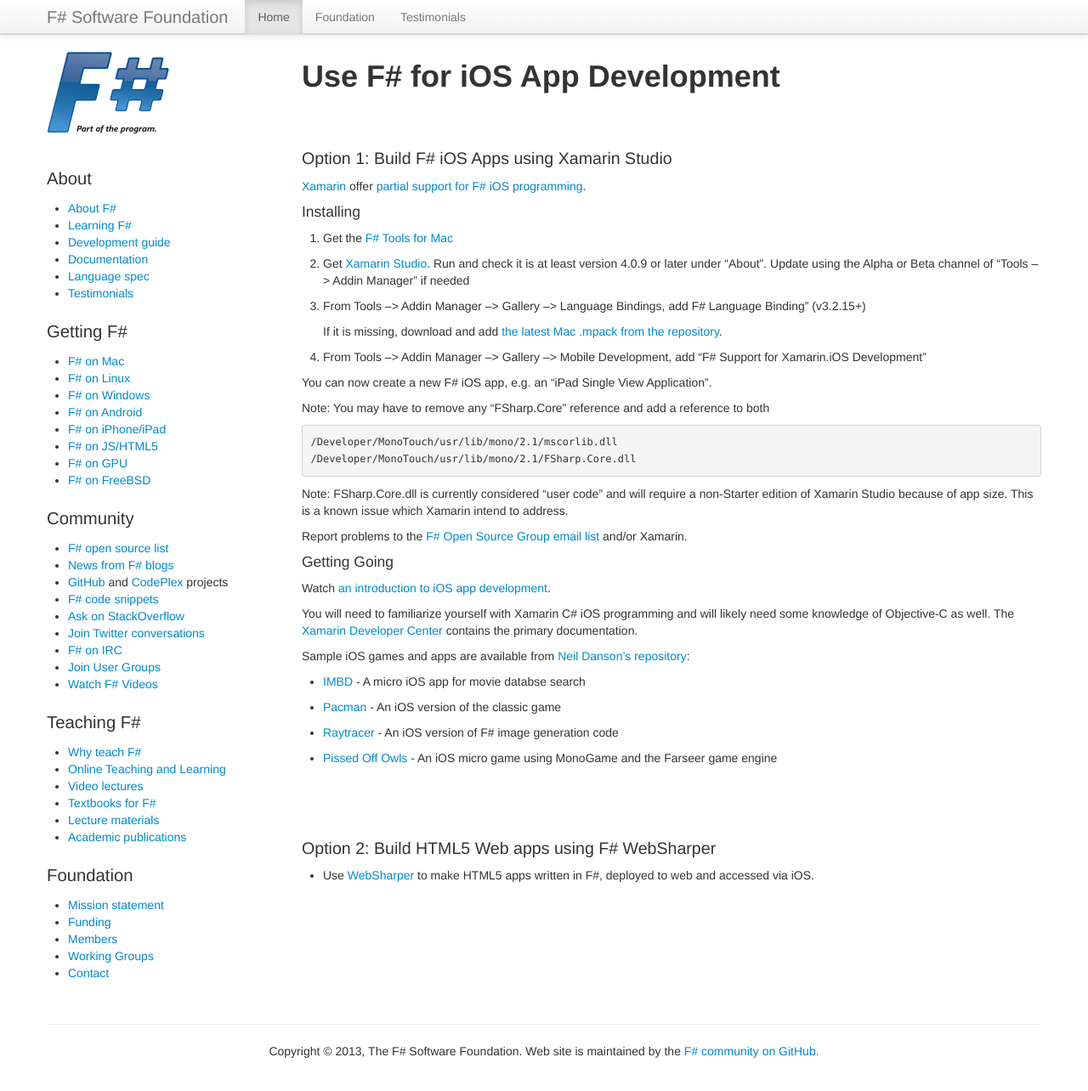
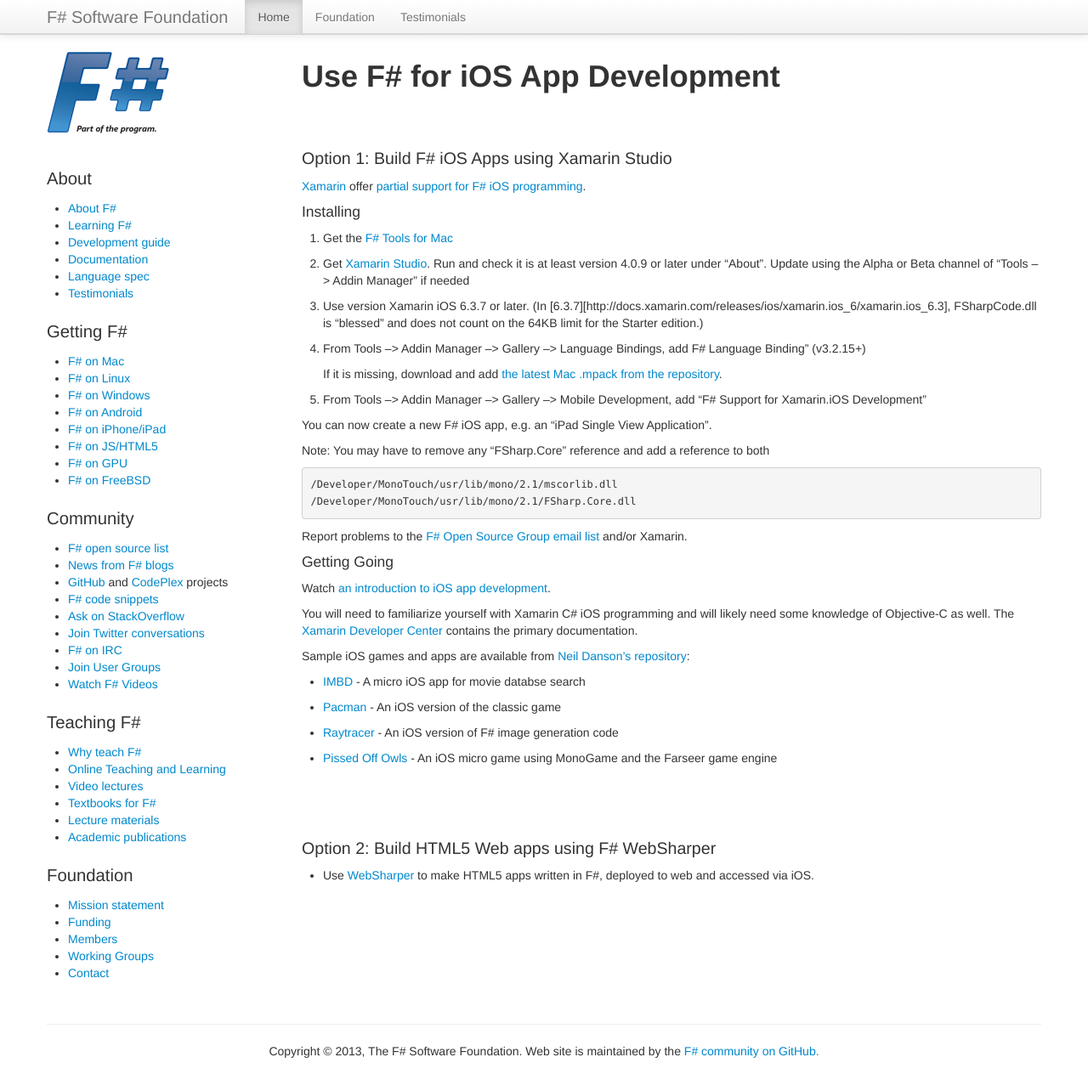
Before and after one commit to fsharp/fsharp.org, a Jekyll site: the page built from use/ios/index.md, in a window 1280 px wide and 1297 px high. Shown: the top 1284 px of the window at 85% size. Built offline with Jekyll 4.4.1, drawn with Linux system fonts in a browser that asks for light colours; nearby versions of some CDN libraries; some web fonts are replaced; comment, search, counter and statistics services are not loaded.

Commit message:
Updated iOS doc to reflect that 6.3.7 blesses FSharp.Core.dll and can be used in the starter edition.

```diff
--- a/use/ios/index.md
+++ b/use/ios/index.md
@@ -12,7 +12,10 @@
 
 1. Get the [F# Tools for Mac](/use/mac)
 2. Get [Xamarin Studio](http://xamarin.com/download). Run and check it is at least version 4.0.9 or later under "About". Update using the Alpha or Beta channel of "Tools --> Addin Manager" if needed
-3. From Tools --> Addin Manager --> Gallery --> Language Bindings, add F# Language Binding" (v3.2.15+)
+3. Use version Xamarin iOS 6.3.7 or later.
+ (In [6.3.7][http://docs.xamarin.com/releases/ios/xamarin.ios_6/xamarin.ios_6.3],
+ FSharpCode.dll is "blessed" and does not count on the 64KB limit for the Starter edition.)
+4. From Tools --> Addin Manager --> Gallery --> Language Bindings, add F# Language Binding" (v3.2.15+)
 
    If it is missing, download and add [the latest Mac .mpack from the repository](http://addins.monodevelop.com/Project/Index/48).
 
@@ -24,9 +27,6 @@
 
     /Developer/MonoTouch/usr/lib/mono/2.1/mscorlib.dll
     /Developer/MonoTouch/usr/lib/mono/2.1/FSharp.Core.dll
-
-Note: FSharp.Core.dll is currently considered "user code" and will require a
-non-Starter edition of Xamarin Studio because of app size. This is a known issue which Xamarin intend to address.
 
 Report problems to the [F# Open Source Group email list](http://fsharp.github.com/fsharp) and/or Xamarin.
 
```
